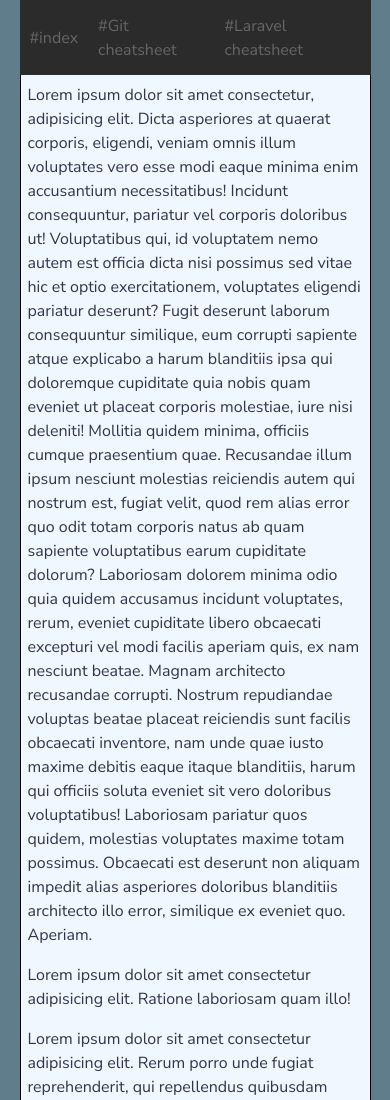
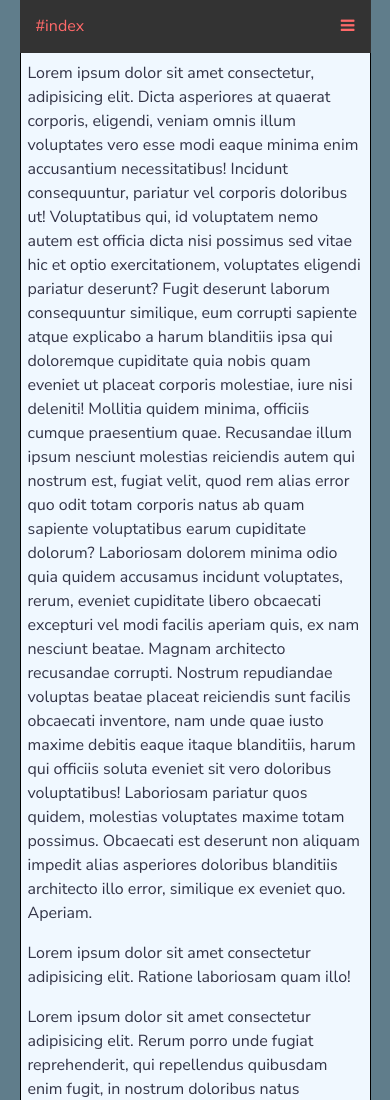
Before and after one commit to yargrinders/cheatsheet, a plain HTML site: page index.html in a window 390 px wide. Shown: the top 1100 px of the page. Drawn offline with Linux system fonts and the light colour scheme.

Commit message:
Burger v.1

```diff
--- a/css/style.css
+++ b/css/style.css
@@ -18,7 +18,7 @@ img {
     vertical-align: top;
 }
 header {
-    height: 75px;
+    min-height: 53px;
     background-color: rgb(43, 43, 43);
     display: flex;
     flex-direction: row;
@@ -36,6 +36,53 @@ header li {
 header li a:hover {
     color: #ff6969;
 }
+/* BURGER */
+.fa {
+    color: #ff6969;
+}
+.topnav {
+    overflow: hidden;
+    background-color: #333;
+    width: 100%;
+}
+.topnav a {
+    float: left;
+    display: block;
+    color: #f2f2f2;
+    text-align: center;
+    padding: 14px 16px;
+    text-decoration: none;
+}
+.topnav a:hover {
+    color: #ff6969;;
+}
+.topnav a.active {
+    color: #ff6969;
+}
+.topnav .icon {
+    display: none;
+}
+@media screen and (max-width: 600px) {
+    .topnav a:not(:first-child) {display: none;}
+    .topnav a.icon {
+        float: right;
+        display: block;
+    }
+}
+@media screen and (max-width: 600px) {
+    .topnav.responsive {position: relative;}
+    .topnav.responsive .icon {
+        position: absolute;
+        right: 0;
+        top: 0;
+}
+    .topnav.responsive a {
+        float: none;
+        display: block;
+        text-align: left;
+    }
+}
+/* END BURGER */
 /* TABS */
 a{
     color: #666666;
--- a/index.html
+++ b/index.html
@@ -5,18 +5,22 @@
     <meta http-equiv="X-UA-Compatible" content="IE=edge">
     <meta name="viewport" content="width=device-width, initial-scale=1.0">
     <title>#Cheatsheet</title>
+
+    <link rel="stylesheet" href="https://cdnjs.cloudflare.com/ajax/libs/font-awesome/4.7.0/css/font-awesome.min.css">
     <link rel="stylesheet" href="css/simple-grid.css">
     <link rel="stylesheet" href="css/style.css">
 </head>
-<body>
-    <div class="wrapper">
+<body><div class="wrapper">
         <div class="container">
             <header>
-                <ul>
-                    <li><a href="index.html">#index</a></li>
-                    <li><a href="git.html">#Git cheatsheet</a></li>
-                    <li><a href="laravel.html">#Laravel cheatsheet</a></li>
-                </ul>
+                <div class="topnav" id="myTopnav">
+                    <a href="index.html" class="active">#index</a>
+                    <a href="git.html">#Git cheatsheet</a>
+                    <a href="laravel.html">#Laravel cheatsheet</a>
+                    <a href="javascript:void(0);" class="icon" onclick="myFunction()">
+                        <i class="fa fa-bars"></i>
+                    </a>
+                </div>
             </header>
         </div>
         <div class="container tab-content border_content">
--- a/js/scrypt.js
+++ b/js/scrypt.js
@@ -20,3 +20,13 @@ tabNavs[i].addEventListener("click", function(e){
     };
 });
 }
+
+/* Toggle between adding and removing the "responsive" class to topnav when the user clicks on the icon */
+function myFunction() {
+    var x = document.getElementById("myTopnav");
+    if (x.className === "topnav") {
+      x.className += " responsive";
+    } else {
+      x.className = "topnav";
+    }
+  }
```
Also changed, not shown: git.html (+8 -5 lines), laravel.html (+8 -5 lines).
